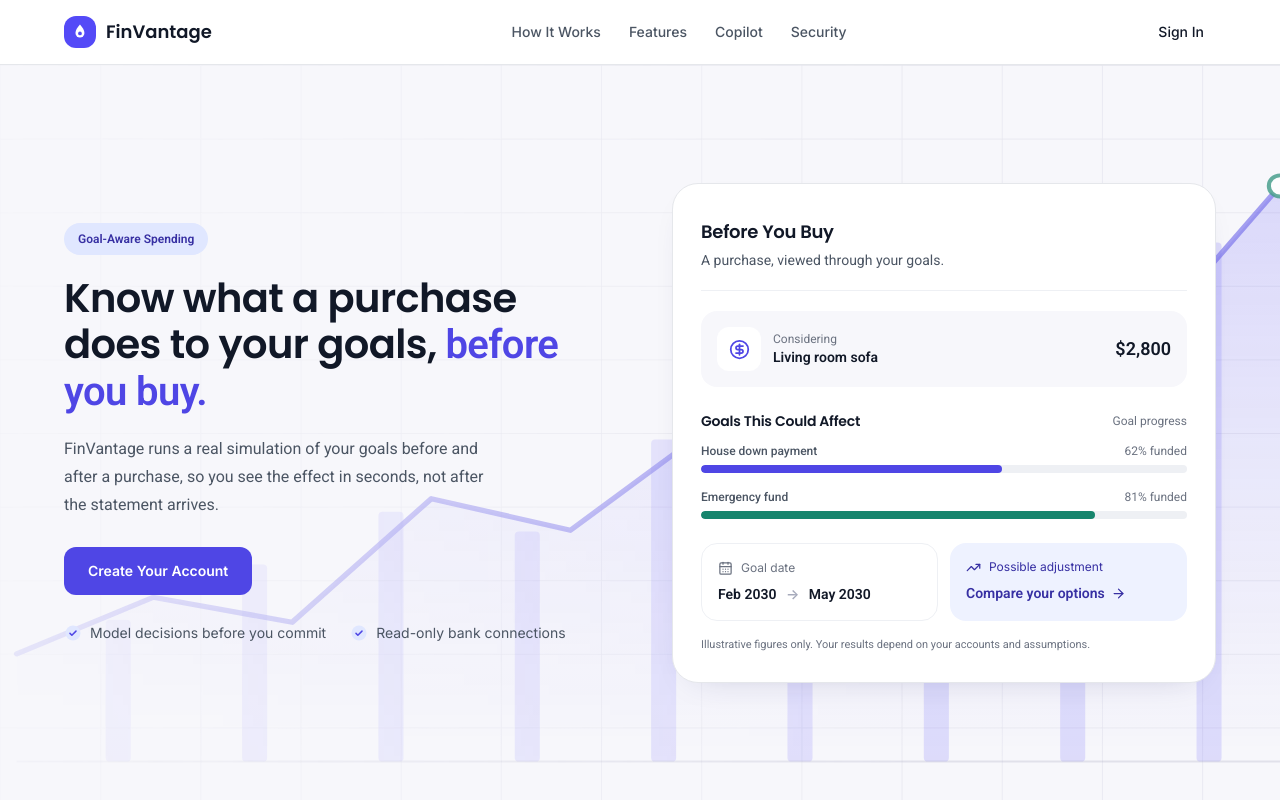
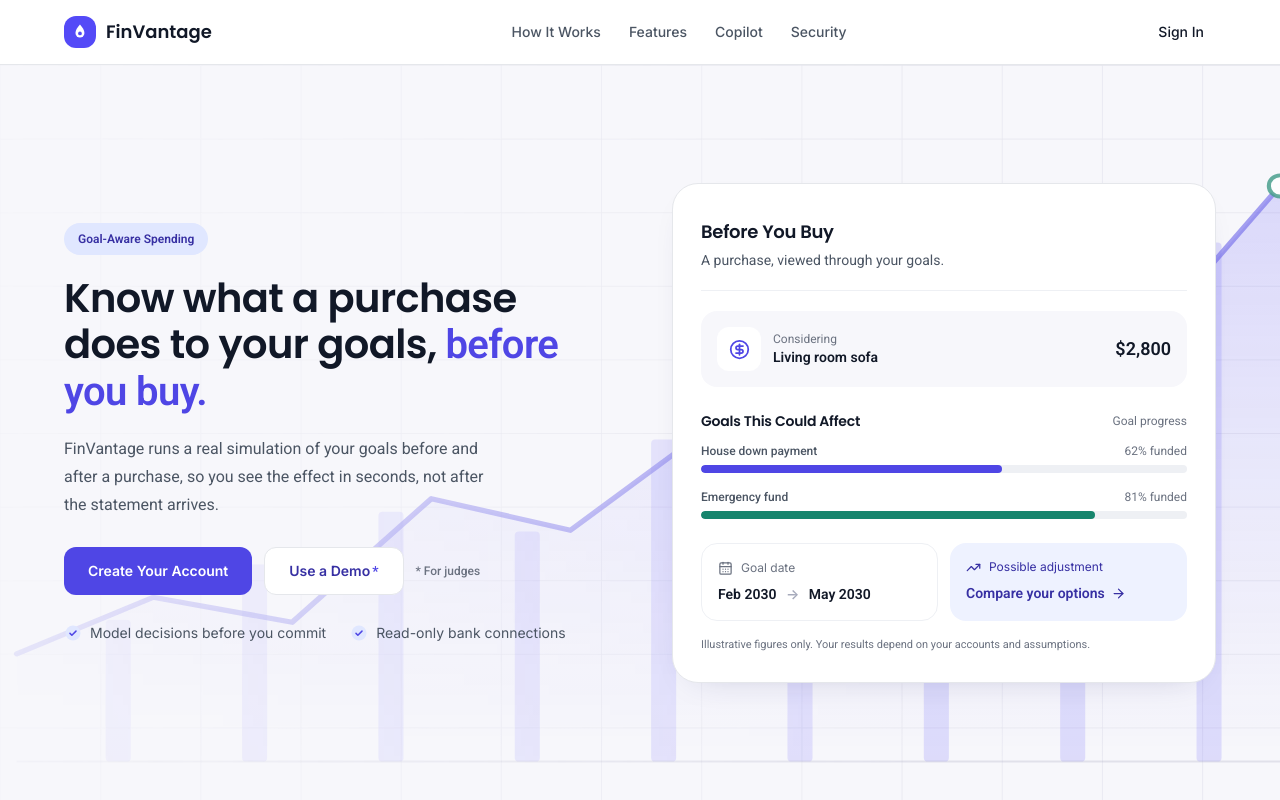
Before and after one commit to ashzaeen/FinVantage, a Next.js app in the folder apps/web/: page / in a window 1280 px wide. Shown: the top 800 px of the page. Built offline with nearby package versions, Linux system fonts and the light colour scheme.

Commit message:
Landing: Use a Demo button for judges next to Create Your Account
Opens the dashboard signed out, which runs on the shared demo profile.

Co-Authored-By: Claude Opus 5.5 <noreply@anthropic.com>

```diff
--- a/apps/web/src/components/landing/Hero.tsx
+++ b/apps/web/src/components/landing/Hero.tsx
@@ -75,6 +75,17 @@ export function Hero() {
             >
               Create Your Account
             </Link>
+            {/* Signed out, the dashboard runs on the shared demo profile, so judges can look around without signing up. */}
+            <Link
+              href="/app"
+              className="flex min-h-12 items-center justify-center rounded-xl border bg-white px-6 text-sm font-semibold transition-colors hover:bg-[#EEF2FF] focus-visible:outline-none focus-visible:ring-4 focus-visible:ring-[var(--landing-primary)]/25"
+              style={{ borderColor: "var(--landing-border)", color: "var(--landing-primary-dark)" }}
+            >
+              Use a Demo<span aria-hidden="true" className="ml-0.5" style={{ color: "var(--landing-primary)" }}>*</span>
+            </Link>
+            <span className="text-xs font-medium" style={{ color: "var(--landing-text-muted)" }}>
+              <span aria-hidden="true">* </span>For judges
+            </span>
           </div>
           <ul className="mt-7 flex flex-col gap-2 sm:flex-row sm:gap-6">
             <CheckLine>Model decisions before you commit</CheckLine>
```
